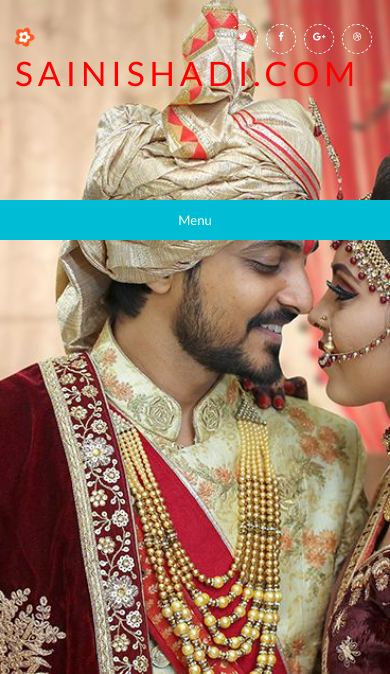
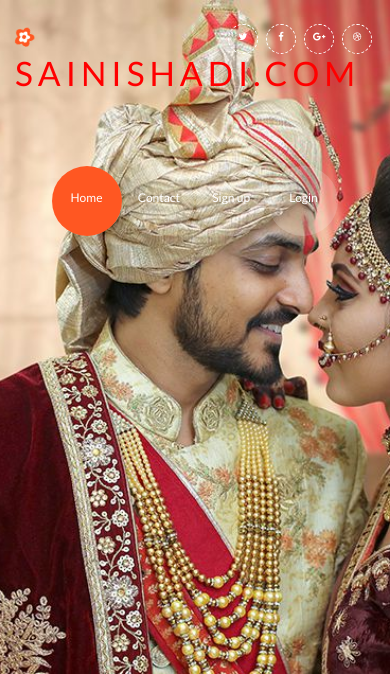
Before and after one commit to GouravSaini125/sainishadi, a Django app: page / in a window 390 px wide. Shown: the top 674 px of the page. Run offline with Django 3.2, Linux system fonts and the light colour scheme; some libraries are stand-ins or nearby versions.

Commit message:
3 Commit

```diff
--- a/sainishadi/settings.py
+++ b/sainishadi/settings.py
@@ -120,7 +120,7 @@ USE_TZ = True
 # https://docs.djangoproject.com/en/2.2/howto/static-files/
 
 STATIC_URL = '/static/'
-STATIC_ROOT = os.path.join(BASE_DIR,'static')
+STATIC_ROOT = os.path.join(BASE_DIR,'staticfiles')
 STATICFILES_DIRS = [
     os.path.join(BASE_DIR,'sainishadi/static')
 ]
--- a/sainishadi/static/css/style.css
+++ b/sainishadi/static/css/style.css
@@ -1424,11 +1424,8 @@ h3.agileits-title {
 }
 @media(max-width:480px){
 span.menu {
-    display: block;
-    padding: 1em;
-    color: #fff;
-    background: #00bcd4;
-    font-size: 1.1em;
+    padding: 0.5em;
+    font-size: 0.2em;
     cursor: pointer;
 }
 .top-nav {
@@ -1440,22 +1437,11 @@ span.menu {
 .agile-logo h1, .agile-logo h2 {
     font-size: 2.8em;
 }
-.top-nav ul.w3l {
-    display: none;
-    position: absolute;
-    background: #000;
-    width: 100%;
-}
+
 .top-nav ul li {
-    display: block;
     margin: 0;
 }
-.top-nav ul li a {
-    width: 100%;
-    height: inherit;
-    padding: 1em 0;
-    border-radius: 0;
-}
+
 .top-nav ul li a span:before {
     -webkit-border-radius: 0;
     -moz-border-radius: 0;
```
Also changed, not shown: 1 other file.
